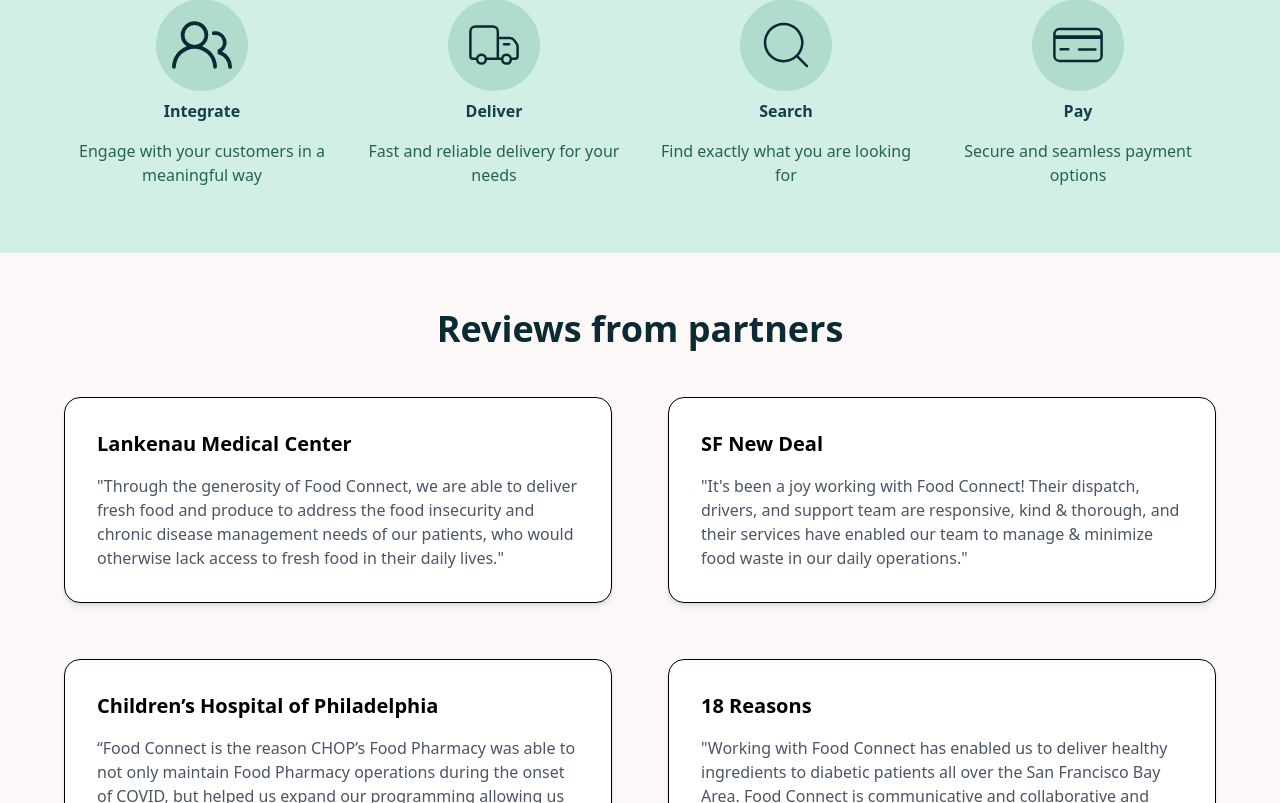
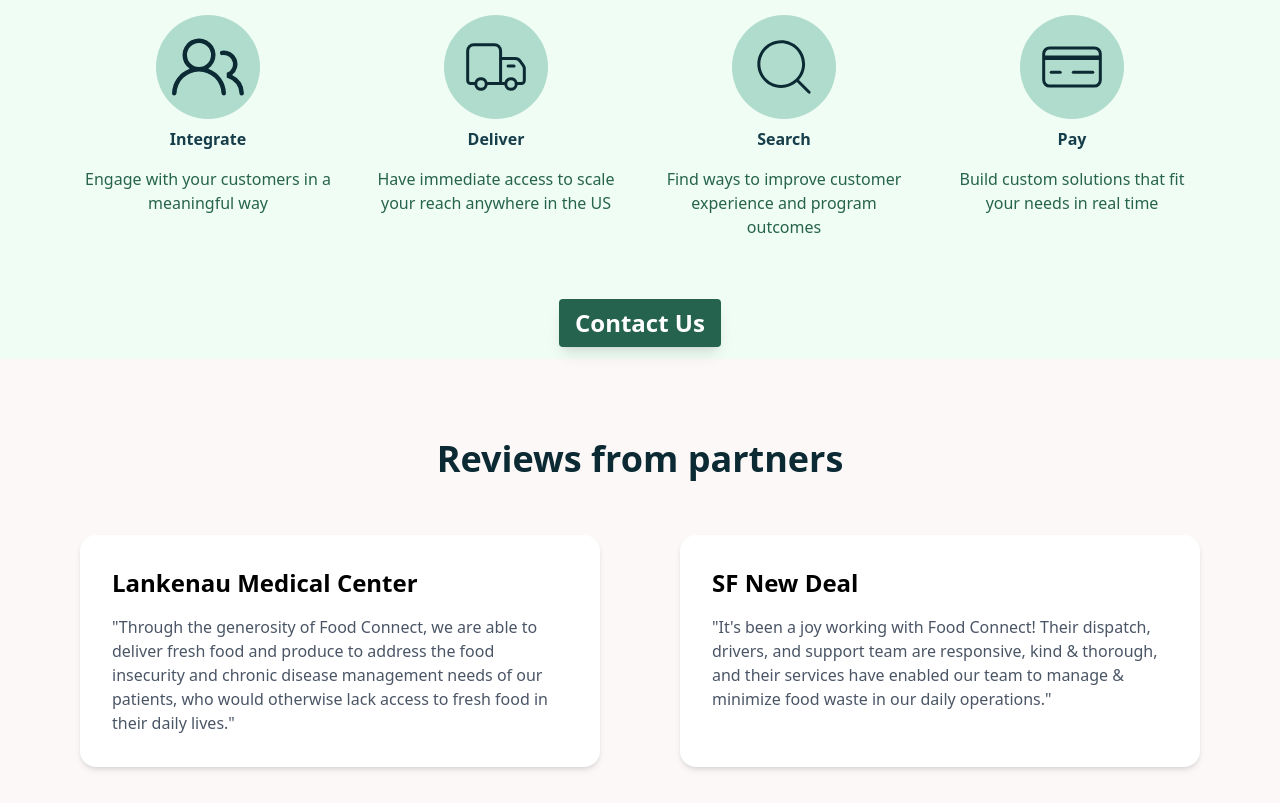
Before and after one commit to Vanshikaxxa/FeedAid_Connect, a Next.js app: page / in a window 1280 px wide. Shown: the part 977-1780 px from the top of the page. Built offline with nearby package versions, Linux system fonts and the light colour scheme.

Commit message:
done solutions

```diff
--- a/public/components/Solutions.tsx
+++ b/public/components/Solutions.tsx
@@ -4,54 +4,56 @@
 
 const Solutions = () => {
   return (
-    <div className="bg-[#d1efe5] flex flex-col min-screen min-h-[450px] w-full px-10">
+    <div className="bg-[#f0fdf4] text-white flex flex-col min-screen min-h-[550px] w-full px-12">
       <h4 className="text-center text-[#163d4a] font-bold text-4xl md:m-8">
         Solutions
       </h4>
 
-      <div className="text-center font-semibold text-xl text-[#163d4a] my-4">
+      <div className="text-center text-xl text-[#163d4a] my-4">
         Scale your food program with delivery, logistics, and program
         management.
       </div>
 
-      <div className="grid grid-cols-1 sm:grid-cols-2 lg:grid-cols-4 gap-8 m-8 justify-items-center">
-        <div className="flex flex-col items-center text-center w-full max-w-sm">
-          <div className="p-4 bg-[#b0dccd] rounded-full">
-            <GoPeople className="text-6xl text-[#0b2a33]" />
+      <div className="grid grid-cols-1 sm:grid-cols-2 lg:grid-cols-4 gap-8 my-12 mx-8 justify-items-center">
+        {[
+          {
+            icon: <GoPeople className="text-7xl text-[#0b2a33]" />,
+            title: "Integrate",
+            text: "Engage with your customers in a meaningful way",
+          },
+          {
+            icon: <CiDeliveryTruck className="text-7xl text-[#0b2a33]" />,
+            title: "Deliver",
+            text: "Have immediate access to scale your reach anywhere in the US",
+          },
+          {
+            icon: <CiSearch className="text-7xl text-[#0b2a33]" />,
+            title: "Search",
+            text: "Find ways to improve customer experience and program outcomes",
+          },
+          {
+            icon: <CiCreditCard1 className="text-7xl text-[#0b2a33]" />,
+            title: "Pay",
+            text: "Build custom solutions that fit your needs in real time",
+          },
+        ].map((item, index) => (
+          <div
+            key={index}
+            className="flex flex-col items-center text-center w-[250px] max-w-sm"
+          >
+            <div className="p-4 bg-[#b0dccd] rounded-full">{item.icon}</div>
+            <h3 className="mt-2 font-semibold text-[#163d4a] my-4">
+              {item.title}
+            </h3>
+            <p className="text-[#26634e]">{item.text}</p>
           </div>
-          <h3 className="mt-2 font-semibold text-[#163d4a] my-4">Integrate</h3>
-          <p className="text-[#26634e]">
-            Engage with your customers in a meaningful way
-          </p>
-        </div>
+        ))}
+      </div>
 
-        <div className="flex flex-col items-center text-center w-full max-w-sm">
-          <div className="p-4 bg-[#b0dccd] rounded-full">
-            <CiDeliveryTruck className="text-6xl text-[#0b2a33]" />
-          </div>
-          <h3 className="mt-2 font-semibold text-[#163d4a] my-4">Deliver</h3>
-          <p className="text-[#26634e]">
-            Fast and reliable delivery for your needs
-          </p>
-        </div>
-
-        <div className="flex flex-col items-center text-center w-full max-w-sm">
-          <div className="p-4 bg-[#b0dccd] rounded-full">
-            <CiSearch className="text-6xl text-[#0b2a33]" />
-          </div>
-          <h3 className="mt-2 font-semibold text-[#163d4a] my-4">Search</h3>
-          <p className="text-[#26634e]">
-            Find exactly what you are looking for
-          </p>
-        </div>
-
-        <div className="flex flex-col items-center text-center w-full max-w-sm">
-          <div className="p-4 bg-[#b0dccd] rounded-full">
-            <CiCreditCard1 className="text-6xl text-[#0b2a33]" />
-          </div>
-          <h3 className="mt-2 font-semibold text-[#163d4a] my-4">Pay</h3>
-          <p className="text-[#26634e]">Secure and seamless payment options</p>
-        </div>
+      <div className="flex justify-center py-3">
+        <button className="bg-[#26634e] text-2xl hover:bg-[#283c43] text-white font-semibold px-4 py-2 rounded-sm shadow-lg transition-colors duration-300 cursor-pointer">
+          Contact Us
+        </button>
       </div>
     </div>
   );
--- a/public/components/Testimonials.tsx
+++ b/public/components/Testimonials.tsx
@@ -6,13 +6,13 @@
 
 const Testimonials = () => {
   return (
-    <div className="bg-[#fcf8f7] flex flex-col min-screen min-h-[500px] w-full px-2 py-2">
+    <div className="bg-[#fcf8f7] flex flex-col min-screen min-h-[500px] w-full px-2 py-8">
       <h4 className="text-center text-[#0b2a33] font-semibold text-4xl md:my-12">
         Reviews from partners
       </h4>
-      <div className="grid grid-cols-1 md:grid-cols-2 gap-14 justify-center mx-auto max-w-6xl">
-        <div className="bg-[#ffffff] p-8 border rounded-2xl shadow-md">
-          <h5 className="text-xl font-semibold">Lankenau Medical Center</h5>
+      <div className="grid grid-cols-1 md:grid-cols-2 gap-20 justify-center mx-auto max-w-6xl py-2 px-4">
+        <div className="bg-[#ffffff] p-8 rounded-2xl shadow-md">
+          <h5 className="text-2xl font-semibold">Lankenau Medical Center</h5>
           <p className="mt-4 text-gray-600">
             "Through the generosity of Food Connect, we are able to deliver
             fresh food and produce to address the food insecurity and chronic
@@ -20,8 +20,8 @@
             access to fresh food in their daily lives."
           </p>
         </div>
-        <div className="bg-[#ffffff] p-8 border rounded-2xl shadow-md">
-          <h5 className="text-xl font-semibold">SF New Deal</h5>
+        <div className="bg-[#ffffff] p-8 rounded-2xl shadow-md">
+          <h5 className="text-2xl font-semibold">SF New Deal</h5>
           <p className="mt-4 text-gray-600">
             "It's been a joy working with Food Connect! Their dispatch, drivers,
             and support team are responsive, kind & thorough, and their services
@@ -29,8 +29,8 @@
             operations."
           </p>
         </div>
-        <div className="bg-[#ffffff] p-8 border rounded-2xl shadow-md">
-          <h5 className="text-xl font-semibold">
+        <div className="bg-[#ffffff] p-8 rounded-2xl shadow-md">
+          <h5 className="text-2xl font-semibold">
             Children’s Hospital of Philadelphia
           </h5>
           <p className="mt-4 text-gray-600">
@@ -45,8 +45,8 @@
             growth of CHOP’s Food Pharmacy.”
           </p>
         </div>
-        <div className="bg-[#ffffff] p-8 border rounded-2xl shadow-md">
-          <h5 className="text-xl font-semibold">18 Reasons</h5>
+        <div className="bg-[#ffffff] p-8 rounded-2xl shadow-md">
+          <h5 className="text-2xl font-semibold">18 Reasons</h5>
           <p className="mt-4 text-gray-600">
             "Working with Food Connect has enabled us to deliver healthy
             ingredients to diabetic patients all over the San Francisco Bay
```
